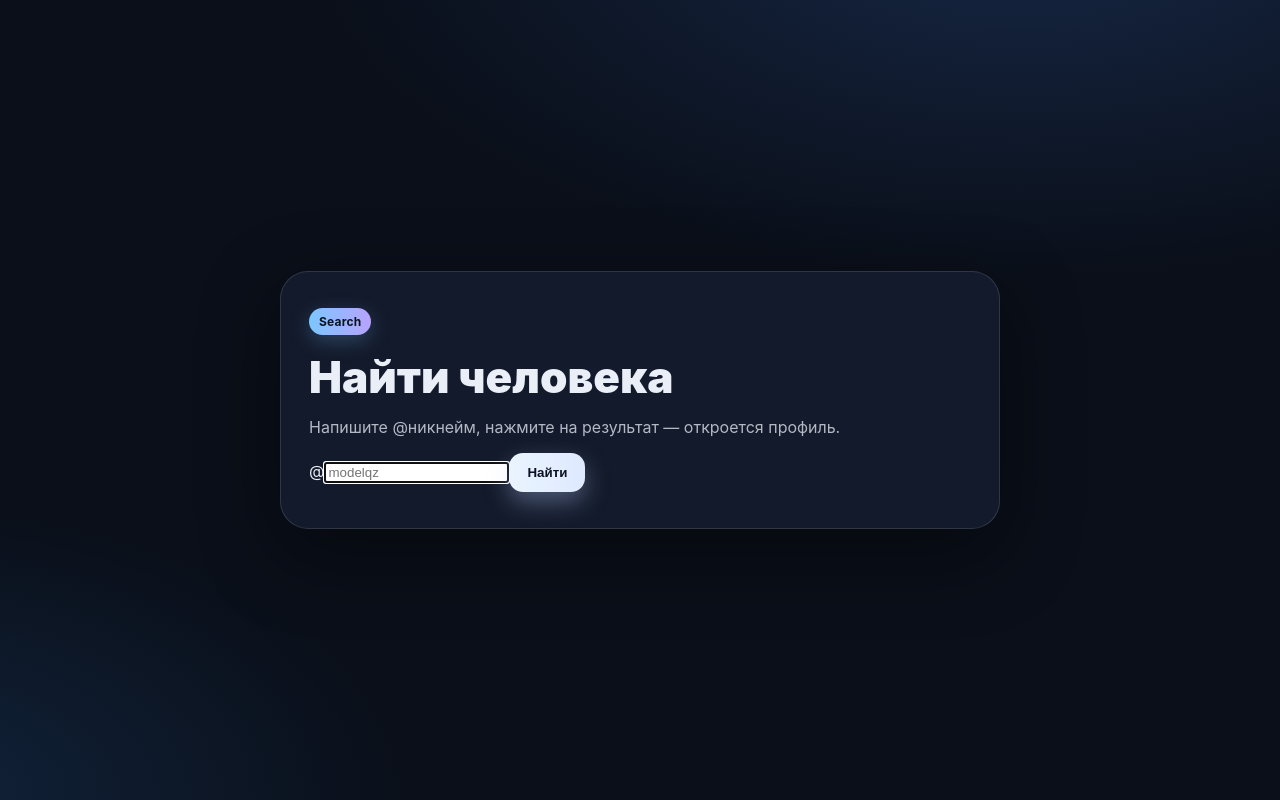
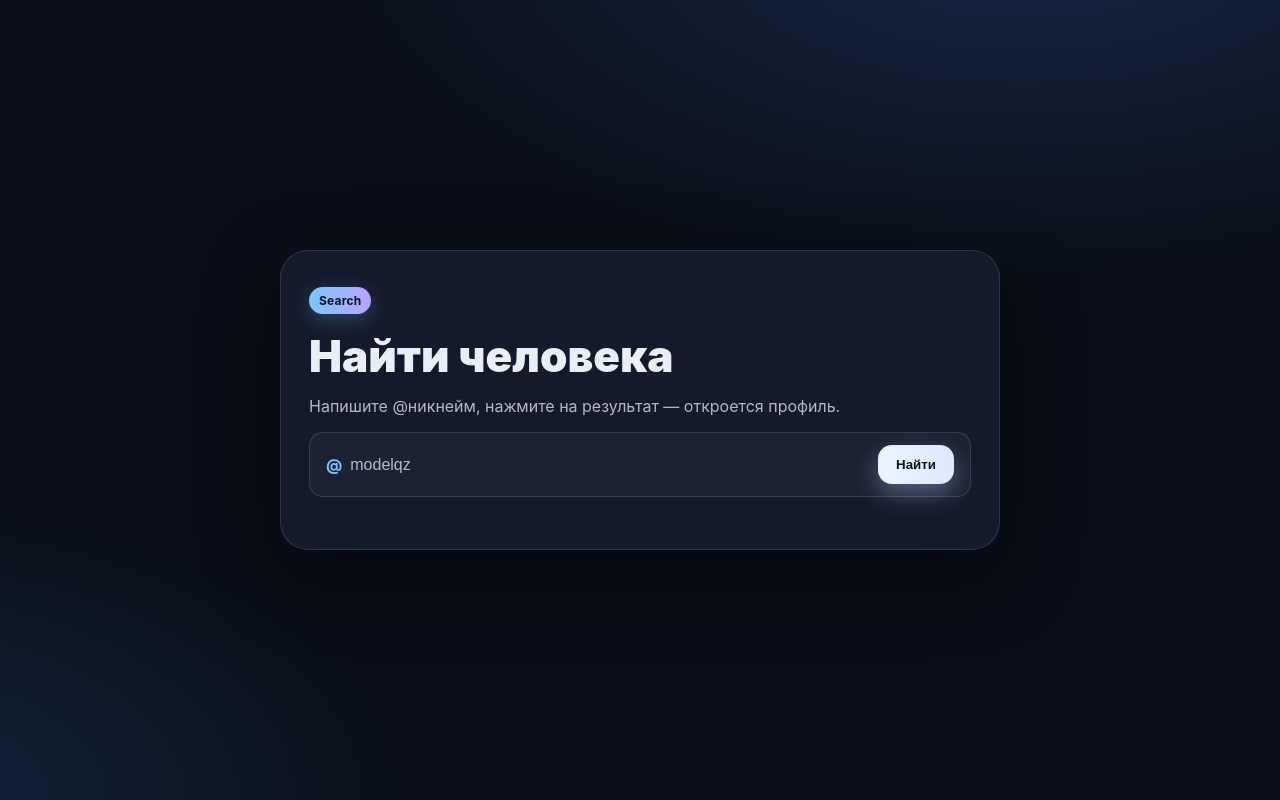
Before and after one commit to modeqlz/cloudeminiapp, a Next.js app: page /search in a window 1280 px wide. Built offline with nearby package versions, Linux system fonts and the light colour scheme.

Commit message:
Fix design overflow issues and add search styles

```diff
--- a/styles/globals.css
+++ b/styles/globals.css
@@ -22,12 +22,15 @@ body{
     radial-gradient(1200px 600px at 80% -10%, #162745 0%, rgba(22,39,69,0) 60%),
     radial-gradient(900px 500px at -10% 100%, #11243d 0%, rgba(17,36,61,0) 60%),
     var(--bg);
+  overflow-x: hidden; /* Исправляем выступающую полосу */
 }
 
 .container{
   min-height:100%;
   display:grid; place-items:center;
   padding:28px 18px;
+  width: 100%;
+  max-width: 100vw; /* Ограничиваем ширину контейнера */
 }
 
 /* === hero card (ровный фон) === */
@@ -69,6 +72,7 @@ body{
   padding:12px 18px; border-radius:14px; font-weight:800; cursor:pointer;
   border:1px solid var(--border); background:rgba(255,255,255,.04); color:var(--text);
   transition: transform .08s ease, box-shadow .2s ease, background .2s ease, opacity .2s ease;
+  text-decoration: none;
 }
 .btn:hover{ transform: translateY(-1px); }
 .btn:active{ transform: translateY(0); }
@@ -101,6 +105,7 @@ body{
 /* === mobile tweaks === */
 @media (max-width:600px){
   .hero{ padding:26px 20px; border-radius:24px; }
+  .container{ padding: 20px 16px; }
 }
 
 /* ================= LOADING CARD ================== */
@@ -170,6 +175,7 @@ body{
 .topbar{
   display:flex; align-items:center; justify-content:space-between;
   margin-bottom:18px;
+  width: 100%;
 }
 .topbar-left{ display:flex; align-items:center; gap:12px; }
 .avatar{
@@ -183,6 +189,7 @@ body{
   display:grid;
   grid-template-columns: repeat(3, minmax(0,1fr));
   gap:14px;
+  width: 100%;
 }
 @media (max-width:900px){ .grid{ grid-template-columns: repeat(2, minmax(0,1fr)); } }
 @media (max-width:560px){ .grid{ grid-template-columns: 1fr; } }
@@ -195,6 +202,7 @@ body{
   text-decoration:none; color:var(--text);
   transition: transform .08s ease, box-shadow .2s ease, border-color .2s ease;
   min-height: 140px;
+  cursor: pointer;
 }
 .tile:hover{ transform: translateY(-2px); box-shadow: 0 16px 44px rgba(0,0,0,.45); }
 .tile:active{ transform: translateY(0); }
@@ -215,6 +223,140 @@ body{
 .tile-gifts,
 .tile-plans,
 .tile-orders,
-.tile-create{
+.tile-search{
   background: var(--panel) !important;
 }
+
+/* === SEARCH STYLES === */
+.search-row{
+  display: flex;
+  align-items: center;
+  gap: 8px;
+  margin-top: 16px;
+  padding: 12px 16px;
+  background: rgba(255,255,255,0.04);
+  border: 1px solid var(--border);
+  border-radius: 14px;
+}
+
+.search-row .at{
+  color: var(--brand);
+  font-weight: 700;
+  font-size: 16px;
+}
+
+.search-row .input{
+  flex: 1;
+  background: transparent;
+  border: none;
+  outline: none;
+  color: var(--text);
+  font-size: 16px;
+  padding: 4px 0;
+}
+
+.search-row .input::placeholder{
+  color: var(--muted);
+}
+
+.user-list{
+  margin-top: 16px;
+  display: flex;
+  flex-direction: column;
+  gap: 8px;
+}
+
+.user-row{
+  display: flex;
+  align-items: center;
+  gap: 12px;
+  padding: 12px 16px;
+  background: rgba(255,255,255,0.04);
+  border: 1px solid var(--border);
+  border-radius: 12px;
+  text-decoration: none;
+  color: var(--text);
+  transition: all 0.2s ease;
+}
+
+.user-row:hover{
+  background: rgba(255,255,255,0.08);
+  transform: translateY(-1px);
+}
+
+.user-row img{
+  width: 40px;
+  height: 40px;
+  border-radius: 10px;
+  object-fit: cover;
+  border: 1px solid var(--border);
+}
+
+.user-meta{
+  flex: 1;
+}
+
+.user-name{
+  font-weight: 600;
+  font-size: 14px;
+  margin-bottom: 2px;
+}
+
+.user-handle{
+  color: var(--muted);
+  font-size: 12px;
+}
+
+.user-open{
+  color: var(--brand);
+  font-size: 12px;
+  font-weight: 600;
+}
+
+/* Search modal overlay */
+.search-overlay{
+  position: fixed;
+  inset: 0;
+  z-index: 1000;
+  background: rgba(6,10,18,.75);
+  backdrop-filter: blur(10px);
+  display: flex;
+  align-items: center;
+  justify-content: center;
+  padding: 20px;
+}
+
+.search-modal{
+  width: 100%;
+  max-width: 500px;
+  max-height: 80vh;
+  overflow-y: auto;
+  background: var(--panel);
+  border: 1px solid var(--border);
+  border-radius: 20px;
+  padding: 24px;
+  animation: fadeIn 0.3s ease;
+}
+
+.search-header{
+  display: flex;
+  align-items: center;
+  justify-content: space-between;
+  margin-bottom: 16px;
+}
+
+.close-btn{
+  background: none;
+  border: none;
+  color: var(--muted);
+  font-size: 24px;
+  cursor: pointer;
+  padding: 4px;
+  border-radius: 8px;
+  transition: all 0.2s ease;
+}
+
+.close-btn:hover{
+  background: rgba(255,255,255,0.1);
+  color: var(--text);
+}
```
